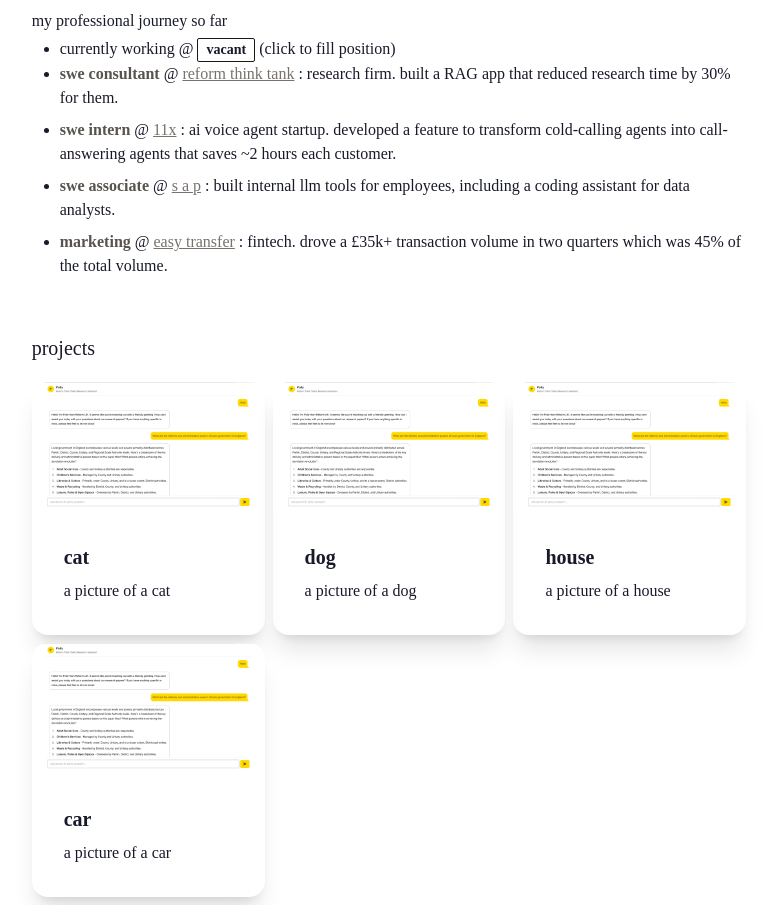
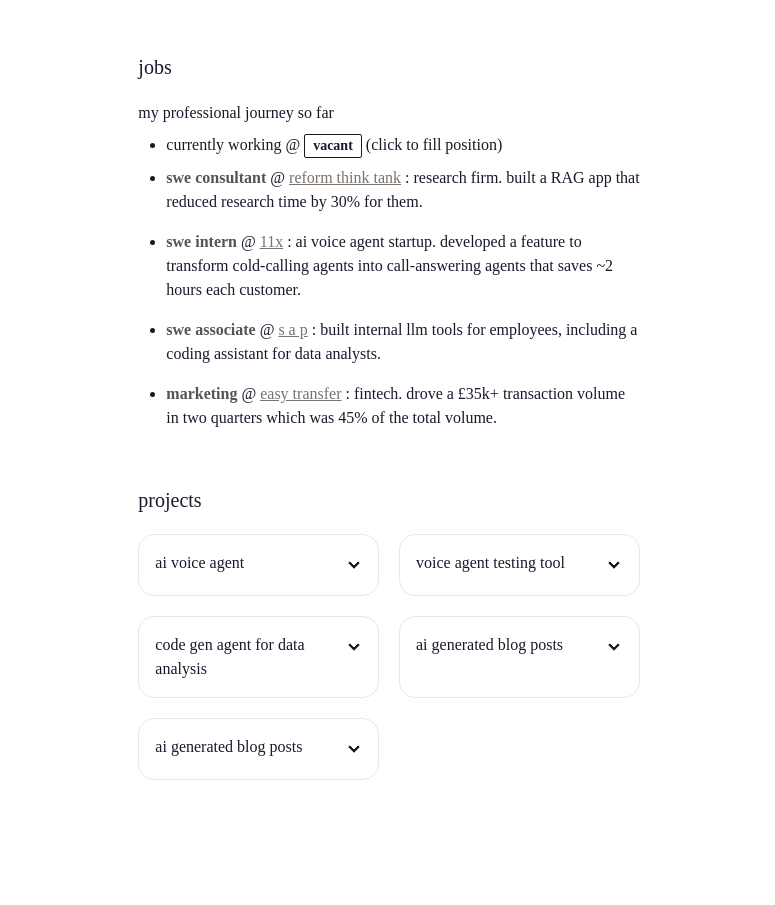
Before and after one commit to cod-ux/suryaganesandotcom, a Next.js app in the folder suryaganesan/: page / in a window 1280 px wide. Shown: the part 479-1384 px from the top of the page, without its empty margins (251-1026 px from the left). After the commit the page ends 1267 px from the top, so only its background shows below. Built offline with nearby package versions, Linux system fonts and the light colour scheme.

Commit message:
update projects

```diff
--- a/suryaganesan/src/app/layout.tsx
+++ b/suryaganesan/src/app/layout.tsx
@@ -29,7 +29,7 @@ export default function RootLayout({
       <body data-theme="corporate">
         <div className="font-times flex flex-col w-full justify-center">
           <div className="flex flex-col w-full items-center">
-            <div className="flex flex-row gap-4 py-16 px-4 w-7/12 justify-start">
+            <div className="flex flex-row gap-4 py-16 px-4 w-5/12 justify-start">
               <Link href="/" className="row-span-1">
                 home
               </Link>
--- a/suryaganesan/src/app/page.tsx
+++ b/suryaganesan/src/app/page.tsx
@@ -1,12 +1,16 @@
-import Image from "next/image";
 import VacantButton from "./components/vacantButton";
 
 export default function Home() {
-  const jobListClass = "pb-2";
+  const jobListClass = "py-2";
+  const projectClass =
+    "collapse collapse-arrow border-base-200 bg-base-100 rounded-2xl border";
+  const projectTitleClass = "collapse-title text-base font-medium";
+  const projectContentClass = "collapse-content";
+
   return (
     <div className="flex min-h-screen w-full justify-center">
-      <div className="px-4 py-2 w-7/12">
-        <h1 className="text-3xl text-left">surya g ganesan</h1>
+      <div className="px-4 py-2 w-5/12">
+        <h1 className="text-2xl text-left">surya g ganesan</h1>
         <p className="py-7 text-left text-base pb-12">
           i&apos;m a software engineer with 2 years of experience building
           llm-based web applications using python, react and langchain. i am
@@ -16,13 +20,13 @@ export default function Home() {
           <br />
           <br />
           one of my favourite things to do before building new ideas is to judge
-          how important the problem i am solving is by having lots of
-          conversations wilth potential users. i am most excited about projects
-          that will solve painful problems for users. in my free time, i love
-          immersing in great stories - anime, video games, movies, etc.
+          how important the problem is by having lots of conversations wilth
+          potential users. i am most excited about projects that will solve
+          painful problems for users. in my free time, i love immersing in great
+          stories - anime, video games, movies, etc.
         </p>
         <h2 className="text-xl text-left pb-5">jobs</h2>
-        <p className="text-left pb-1">my professional journey so far</p>
+        <p className="text-left pb-2">my professional journey so far</p>
         <ul className="list-disc pl-7 pb-12">
           <li className="">
             currently working @ <VacantButton />{" "}
@@ -71,7 +75,7 @@ export default function Home() {
             <span className="text-stone-600 font-semibold">marketing</span> @{" "}
             <a
               className="link text-stone-500"
-              href="https://www.sap.com/uk/index.html?url_id=auto_hp_redirect_uk"
+              href="https://www.easytransferglobal.com/"
               target="_blank"
             >
               easy transfer
@@ -81,69 +85,37 @@ export default function Home() {
           </li>
         </ul>
         <h2 className="text-xl text-left pb-5">projects</h2>
-        <div className="grid grid-cols-3 gap-x-2 gap-y-2">
-          <div className="card rounded-2xl shadow-xl">
-            <figure className="h-full w-full">
-              <Image
-                src="/images/polly.png"
-                alt="a picture of a cat"
-                layout="responsive"
-                width={400}
-                height={300}
-                objectFit="cover"
-              />
-            </figure>
-            <div className="card-body">
-              <h2 className="card-title">cat</h2>
-              <p>a picture of a cat</p>
+        <div className="grid grid-cols-2 gap-5">
+          <div className={projectClass}>
+            <div className={projectTitleClass}>ai voice agent</div>
+            <div className={projectContentClass}>
+              <p>temp content</p>
             </div>
           </div>
-          <div className="card rounded-2xl shadow-xl">
-            <figure className="h-full w-full">
-              <Image
-                src="/images/polly.png"
-                alt="a picture of a dog"
-                layout="responsive"
-                width={400}
-                height={300}
-                objectFit="cover"
-              />
-            </figure>
-            <div className="card-body">
-              <h2 className="card-title">dog</h2>
-              <p>a picture of a dog</p>
+          <div className={projectClass}>
+            <div className={projectTitleClass}>voice agent testing tool</div>
+            <div className={projectContentClass}>
+              <p>temp content</p>
             </div>
           </div>
-          <div className="card rounded-2xl shadow-xl">
-            <figure className="h-full w-full">
-              <Image
-                src="/images/polly.png"
-                alt="a picture of a house"
-                layout="responsive"
-                width={400}
-                height={300}
-                objectFit="cover"
-              />
-            </figure>
-            <div className="card-body">
-              <h2 className="card-title">house</h2>
-              <p>a picture of a house</p>
+          <div className={projectClass}>
+            <div className={projectTitleClass}>
+              code gen agent for data analysis
+            </div>
+            <div className={projectContentClass}>
+              <p>temp content</p>
             </div>
           </div>
-          <div className="card rounded-2xl shadow-xl">
-            <figure className="h-full w-full">
-              <Image
-                src="/images/polly.png"
-                alt="a picture of a car"
-                layout="responsive"
-                width={400}
-                height={300}
-                objectFit="cover"
-              />
-            </figure>
-            <div className="card-body">
-              <h2 className="card-title">car</h2>
-              <p>a picture of a car</p>
+          <div className={projectClass}>
+            <div className={projectTitleClass}>ai generated blog posts</div>
+            <div className={projectContentClass}>
+              <p>temp content</p>
+            </div>
+          </div>
+          <div className={projectClass}>
+            <div className={projectTitleClass}>ai generated blog posts</div>
+            <div className={projectContentClass}>
+              <p>temp content</p>
             </div>
           </div>
         </div>
```
